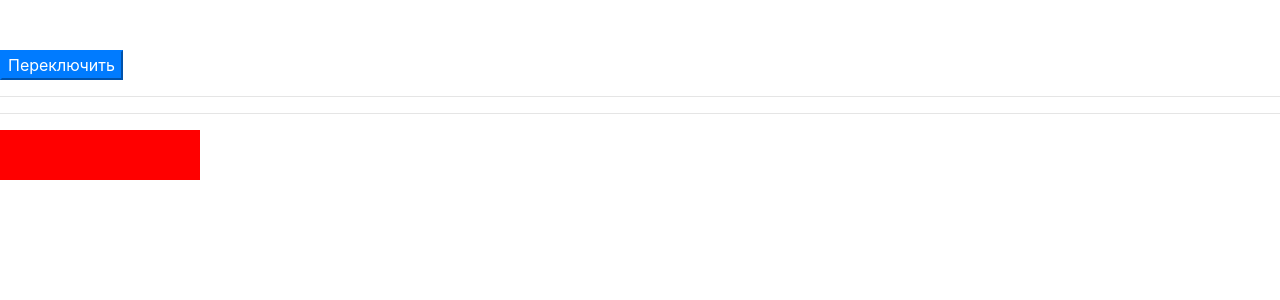
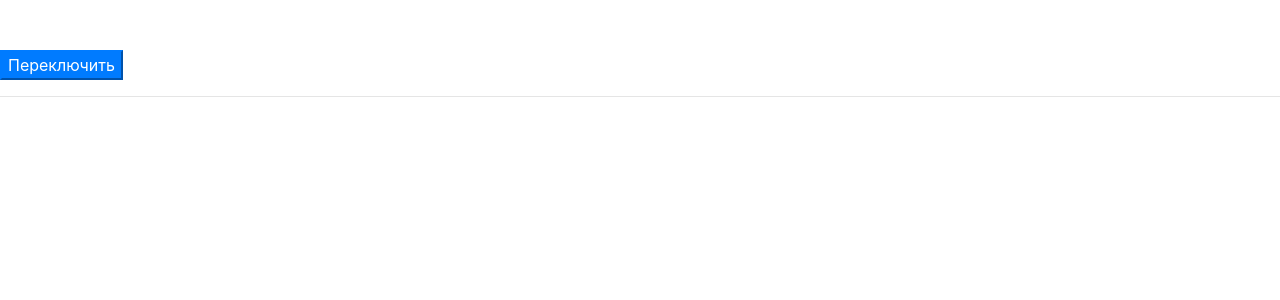
Before and after one commit to zamyslov/angular-cource, an Angular app: page / in a window 1280 px wide. Shown: the top 300 px of the page. Built offline with nearby package versions, Linux system fonts and the light colour scheme.

Commit message:
lesson 72

```diff
--- a/src/app/app.animations.ts
+++ b/src/app/app.animations.ts
@@ -1,14 +1,24 @@
-import {animate, state, style, transition, trigger} from '@angular/animations';
+import {keyframes, group, animate, state, style, transition, trigger} from '@angular/animations';
 
 export const divTrigger = trigger('divTrigger', [
   // void => *
   transition(':enter', [
     style({
-      opacity: 0
+      width: '*',
+      height: '*'
     }),
-    animate(500, style({
-      opacity: 1
-    }))
+    group([
+      animate(2000, style({
+        width: '200px',
+        height: '200px'
+      })),
+      animate(6000, keyframes([
+        style({backgroundColor: 'blue'}),
+        style({backgroundColor: 'yellow'}),
+        style({backgroundColor: 'green'})
+      ]))
+    ]),
+    animate(1000)
   ]),
   // * => void
   transition(':leave', [
@@ -17,15 +27,3 @@ export const divTrigger = trigger('divTrigger', [
     }))
   ])
 ]);
-
-export const changeWidthTrigger = trigger('changeWidthTrigger', [
-  transition('* => *', [
-    animate(1000, style({
-      width: '10px'
-    })),
-    animate(1000, style({
-      width: '*'
-    })),
-
-  ])
-]);
--- a/src/app/app.component.html
+++ b/src/app/app.component.html
@@ -7,8 +7,3 @@
 >
   Some text
 </div>
-<hr>
-<div
-  [@changeWidthTrigger]="isVisible ? 'a': 'b'"
-  style="height: 50px; width: 200px; background-color: red"
-></div>
--- a/src/app/app.component.ts
+++ b/src/app/app.component.ts
@@ -1,10 +1,10 @@
 import {Component} from '@angular/core';
-import {changeWidthTrigger, divTrigger} from './app.animations';
+import {divTrigger} from './app.animations';
 
 @Component({
   selector: 'app-root',
   templateUrl: './app.component.html',
-  animations: [divTrigger, changeWidthTrigger]
+  animations: [divTrigger]
 })
 export class AppComponent {
   isVisible = false;
```
